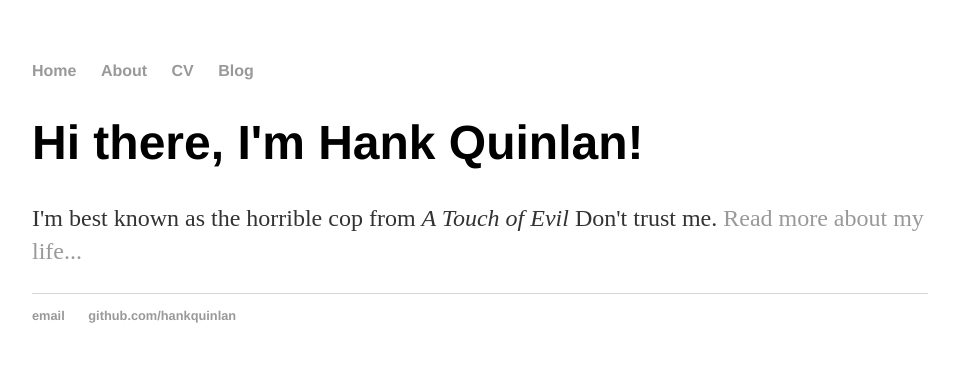
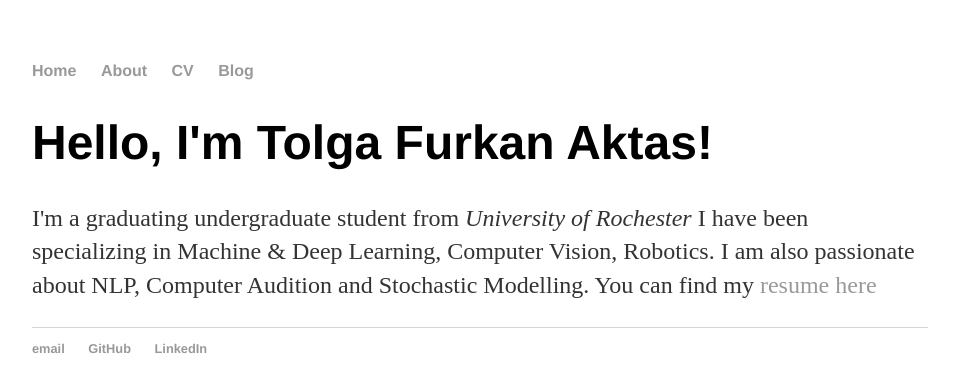
Before and after one commit to TolgaAktas/TolgaAktas.github.io, a Jekyll site: the page index.html, which Jekyll copies as it is, in a window 1280 px wide. Shown: the top 392 px of the page, without its empty margins (160-1119 px from the left). Built offline with Jekyll 4.4.1, drawn with Linux system fonts in a browser that asks for light colours.

Commit message:
Update index.html

```diff
--- a/index.html
+++ b/index.html
@@ -1,7 +1,7 @@
 <!DOCTYPE html>
 <html>
 	<head>
-		<title>Hank Quinlan, Horrible Cop</title>
+		<title>Tolga F. Aktas</title>
 		<!-- link to main stylesheet -->
 		<link rel="stylesheet" type="text/css" href="/css/main.css">
 	</head>
@@ -16,14 +16,15 @@
 		</nav>
 		<div class="container">
     		<div class="blurb">
-        		<h1>Hi there, I'm Hank Quinlan!</h1>
-				<p>I'm best known as the horrible cop from <em>A Touch of Evil</em> Don't trust me. <a href="/about">Read more about my life...</a></p>
+        		<h1>Hello, I'm Tolga Furkan Aktas!</h1>
+				<p>I'm a graduating undergraduate student from <em>University of Rochester</em> I have been specializing in Machine & Deep Learning, Computer Vision, Robotics. I am also passionate about NLP, Computer Audition and Stochastic Modelling. You can find my <a href="/cv">resume here</a></p>
     		</div><!-- /.blurb -->
 		</div><!-- /.container -->
 		<footer>
     		<ul>
-        		<li><a href="mailto:hankquinlanhub@gmail.com">email</a></li>
-        		<li><a href="https://github.com/hankquinlan">github.com/hankquinlan</a></li>
+        		<li><a href="mailto:tolga.f.aktas@gmail.com">email</a></li>
+        		<li><a href="https://github.com/tolgaaktas">GitHub</a></li>
+			<li><a href="https://www.linkedin.com/in/tolga-f-aktas/">LinkedIn</a></li>
 			</ul>
 		</footer>
 	</body>
```
